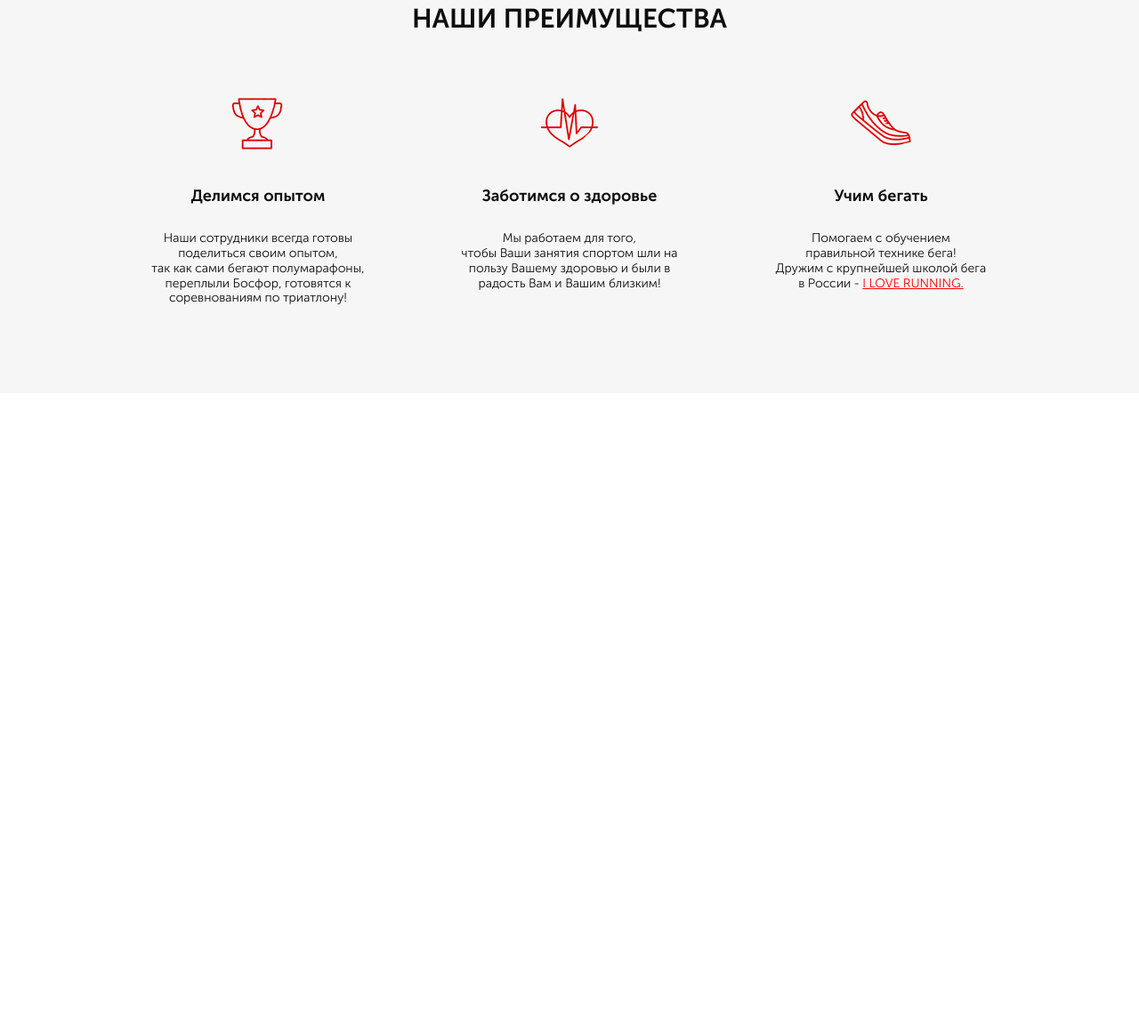
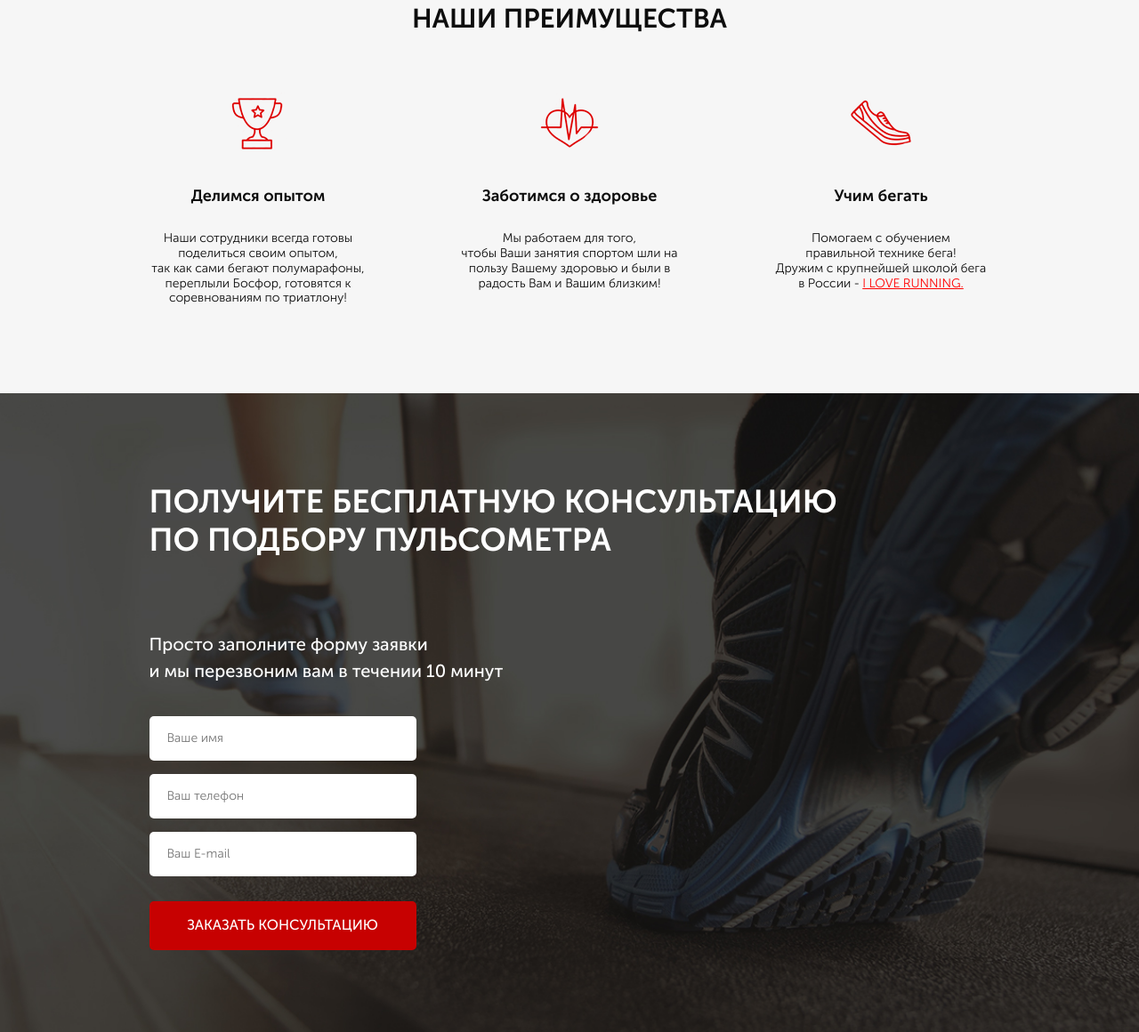
Before and after one commit to SiheyCoder/pulse2, a website: page src/index.html in a window 1280 px wide. Shown: the part 777-1937 px from the top of the page at 89% size. Before the commit the page ends 1219 px from the top, so only its background shows below. Drawn offline with Linux system fonts and the light colour scheme.

Commit message:
add form

```diff
--- a/src/index.html
+++ b/src/index.html
@@ -83,5 +83,23 @@
             </div>
         </div>
     </section>
+    <section class="consultation">
+       <div class="container">
+        <h2 class="title title_left">
+            Получите бесплатную консультацию<br>
+            по подбору пульсометра
+        </h2>
+        <div class="consultation__descr">
+            Просто заполните форму заявки<br>
+            и мы перезвоним вам в течении 10 минут
+        </div>
+        <form class="feed-form" action="#">
+            <input name="name" required placeholder="Ваше имя" type="text">
+            <input name="phone" required placeholder="Ваш телефон" type="number">
+            <input name="email" required placeholder="Ваш E-mail" type="email">
+            <button class="button button_submit">заказать кОНСУЛЬТАЦИЮ</button>
+        </form>
+       </div>
+    </section>
 </body>
 </html>
--- a/src/sass/blocks/_button.scss
+++ b/src/sass/blocks/_button.scss
@@ -15,4 +15,9 @@
         font-size: 16px;
         margin-top: 68px;
     }
+    &_submit {
+        width: 100%;
+        height: 55px;
+        font-size: 16px;
+    }
 }
--- /dev/null
+++ b/src/sass/blocks/_consultation.scss
@@ -0,0 +1,11 @@
+.consultation {
+    min-height: 680px;
+    padding: 100px 0 92px 0;
+    background: url(../../img/consultation_bg.png) center (center / cover) no-repeat;
+    &__descr {
+        margin-top: 80px;
+        font-size: 20px;
+        font-weight: 500;
+        color: #ffffff;
+    }
+}
--- /dev/null
+++ b/src/sass/blocks/_forms.scss
@@ -0,0 +1,20 @@
+.feed-form {
+    margin-top: 36px;
+    display: flex;
+    flex-direction: column;
+    width: 300px;
+    input {
+        height: 50px;
+        background-color: #ffffff;
+        border-radius: 5px;
+        margin-bottom: 15px;
+        border: none;
+        padding: 0 20px;
+        font-size: 14px;
+        font-weight: 300;
+        color: #4b4b4b;
+        &:nth-child(3) {
+            margin-bottom: 20px;
+        }
+    }
+}
--- a/src/sass/blocks/_title.scss
+++ b/src/sass/blocks/_title.scss
@@ -3,4 +3,10 @@
     font-weight: 700;
     color: #0d0d0d;
     text-align: center;
+    text-transform: uppercase;
+    &_left {
+        font-size: 36px;
+        color: #ffffff;
+        text-align: left;
+    }
 }
--- a/src/sass/style.scss
+++ b/src/sass/style.scss
@@ -15,4 +15,6 @@
 @import 'blocks/button';
 @import 'blocks/advantages';
 @import 'blocks/title';
+@import 'blocks/consultation';
+@import 'blocks/forms';
 @import 'base/media';
```
Also changed, not shown: src/css/style.min.css.
